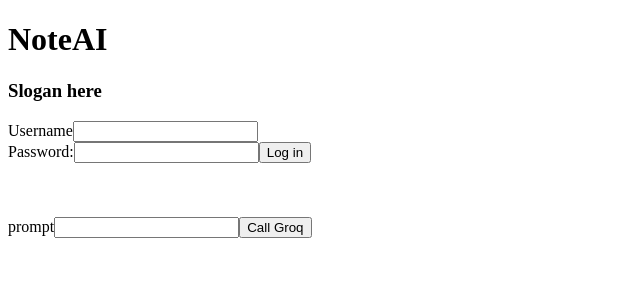
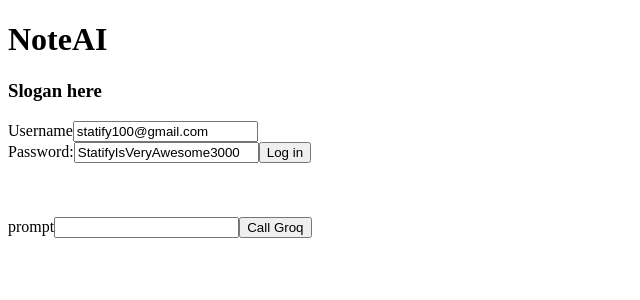
Before and after one commit to Tony58321/NoteAI, a React (Vite) app in the folder noteai/: page / in a window 1280 px wide. Shown: the top 300 px of the page, without its empty margins (0-640 px from the left). Built offline with nearby package versions, Linux system fonts and the light colour scheme; no server answers; what groq-sdk would draw is missing.

Commit message:
added back button and placeholder review button to notes page

```diff
--- a/noteai/src/App.jsx
+++ b/noteai/src/App.jsx
@@ -12,7 +12,7 @@
   if (!user) {
     return <Login setUser={(user => setUser(user))}/>;
   } else if (page == "Note") {
-    return <Note/>;
+    return <Note setPage={setPage}/>;
   } else {
     return <Home user={user} logout={() => setUser(null)} setPage={setPage}/>;
   }
--- a/noteai/src/Login.jsx
+++ b/noteai/src/Login.jsx
@@ -7,8 +7,8 @@
 
 export default function Login({setUser}) {
 
-  const [email, setEmail] = useState(''); // Initialize email state
-  const [password, setPassword] = useState(''); // Initialize password state
+  const [email, setEmail] = useState('statify100@gmail.com'); // Initialize email state
+  const [password, setPassword] = useState('StatifyIsVeryAwesome3000'); // Initialize password state
 
   // const navigate = useNavigate(); // Might use this for navigation after login
 
--- a/noteai/src/Note.jsx
+++ b/noteai/src/Note.jsx
@@ -4,7 +4,7 @@
 import Color from '@tiptap/extension-color'
 import Underline from '@tiptap/extension-underline'
 
-export default function Note() {
+export default function Note({setPage}) {
 
     const editor = useEditor({
         extensions: [StarterKit, TextStyle, Color, Underline],
@@ -12,7 +12,9 @@
     })
     return (
         <>
+            <button onClick={() => setPage("Home")}>Home</button>
             <h1>NoteAI</h1>
+            <button>Review Notes</button>
             <button
                 onClick={() => editor.chain().focus().toggleBold().run()}
                 disabled={
```
